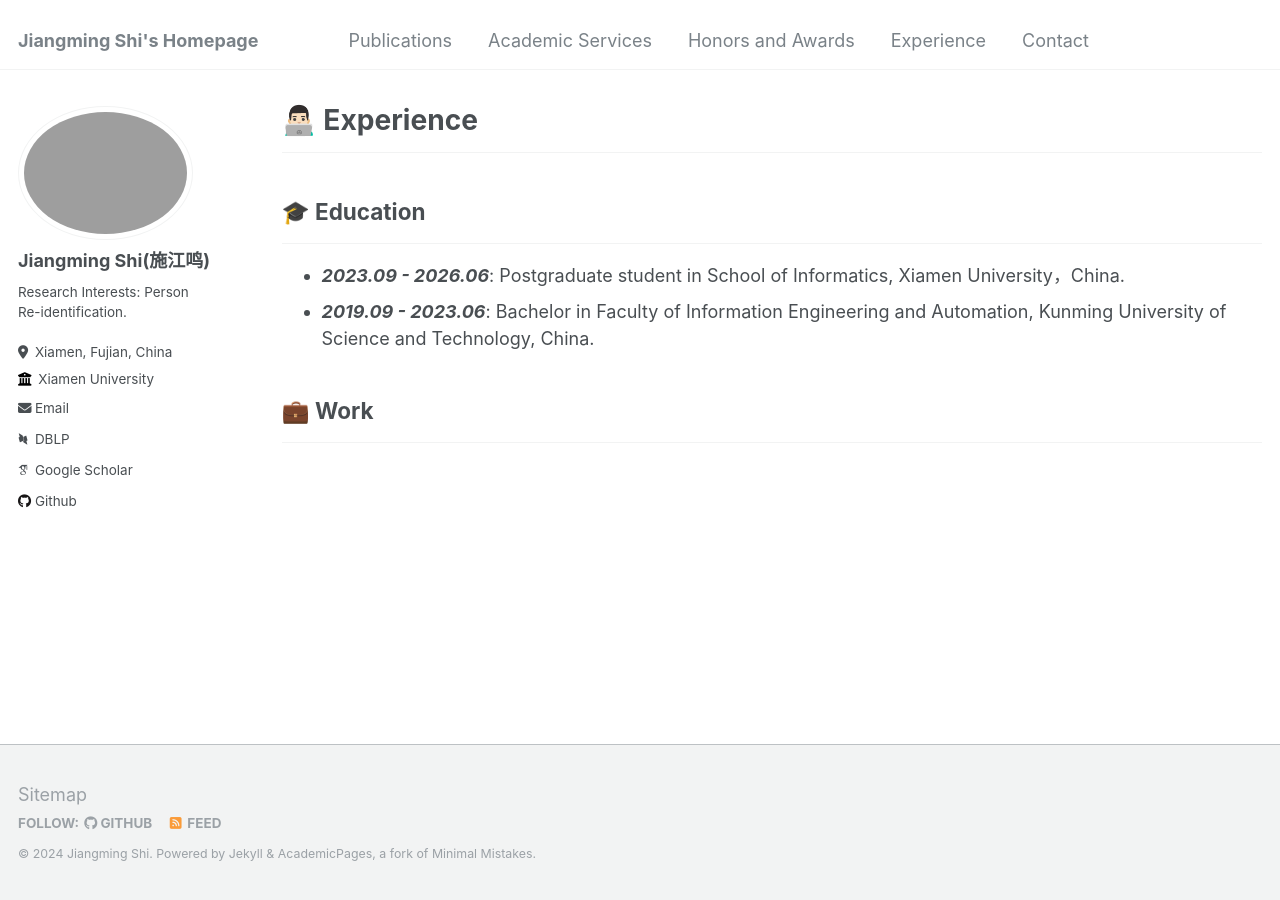
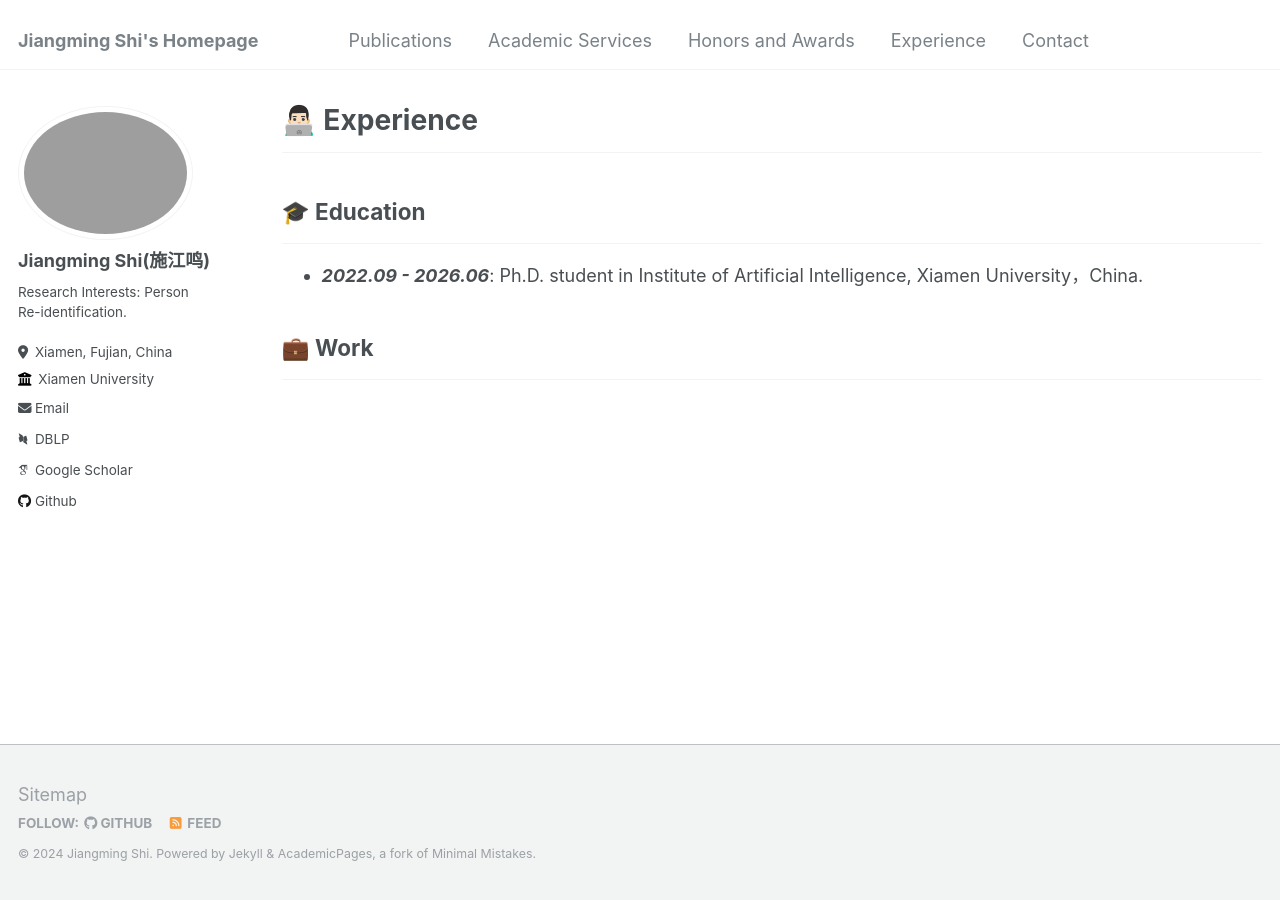
Before and after one commit to shijiangming1/shijiangming1.github.io, a Jekyll site: the page built from _pages/Experience.md, in a window 1280 px wide. Built offline with Jekyll 4.4.1, drawn with Linux system fonts in a browser that asks for light colours; some web fonts are replaced.

Commit message:
Update Experience.md

```diff
--- a/_pages/Experience.md
+++ b/_pages/Experience.md
@@ -10,10 +10,7 @@ author_profile: true
 <hr>
 <ul>
     <li>
-        <strong><i>2023.09 - 2026.06</i></strong>: Postgraduate student in School of Informatics, Xiamen University，China.
-    </li>
-    <li>
-        <strong><i>2019.09 - 2023.06</i></strong>: Bachelor in Faculty of Information Engineering and Automation, Kunming University of Science and Technology, China.
+        <strong><i>2022.09 - 2026.06</i></strong>: Ph.D. student in Institute of Artificial Intelligence, Xiamen University，China.
     </li>
 </ul>
 
```
